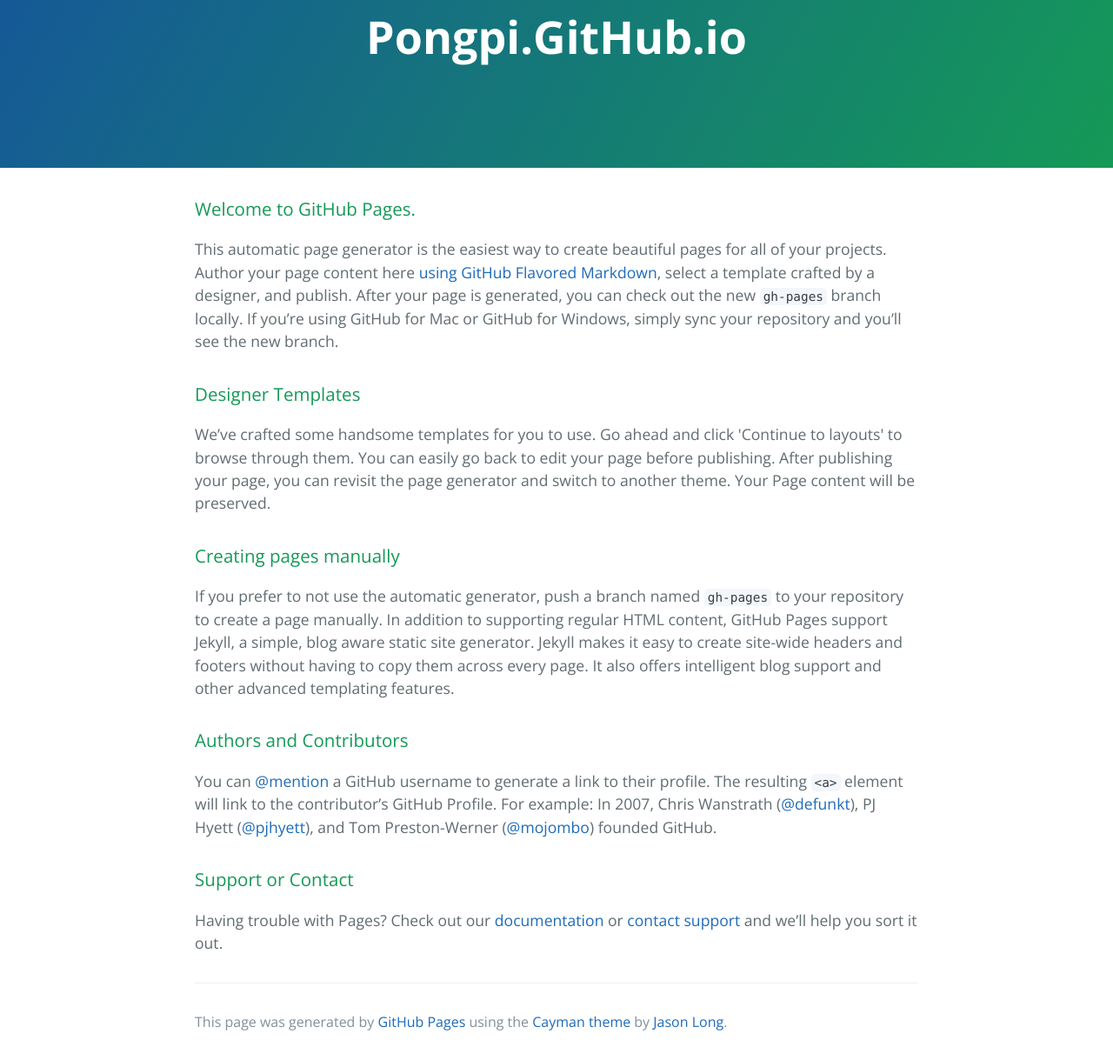
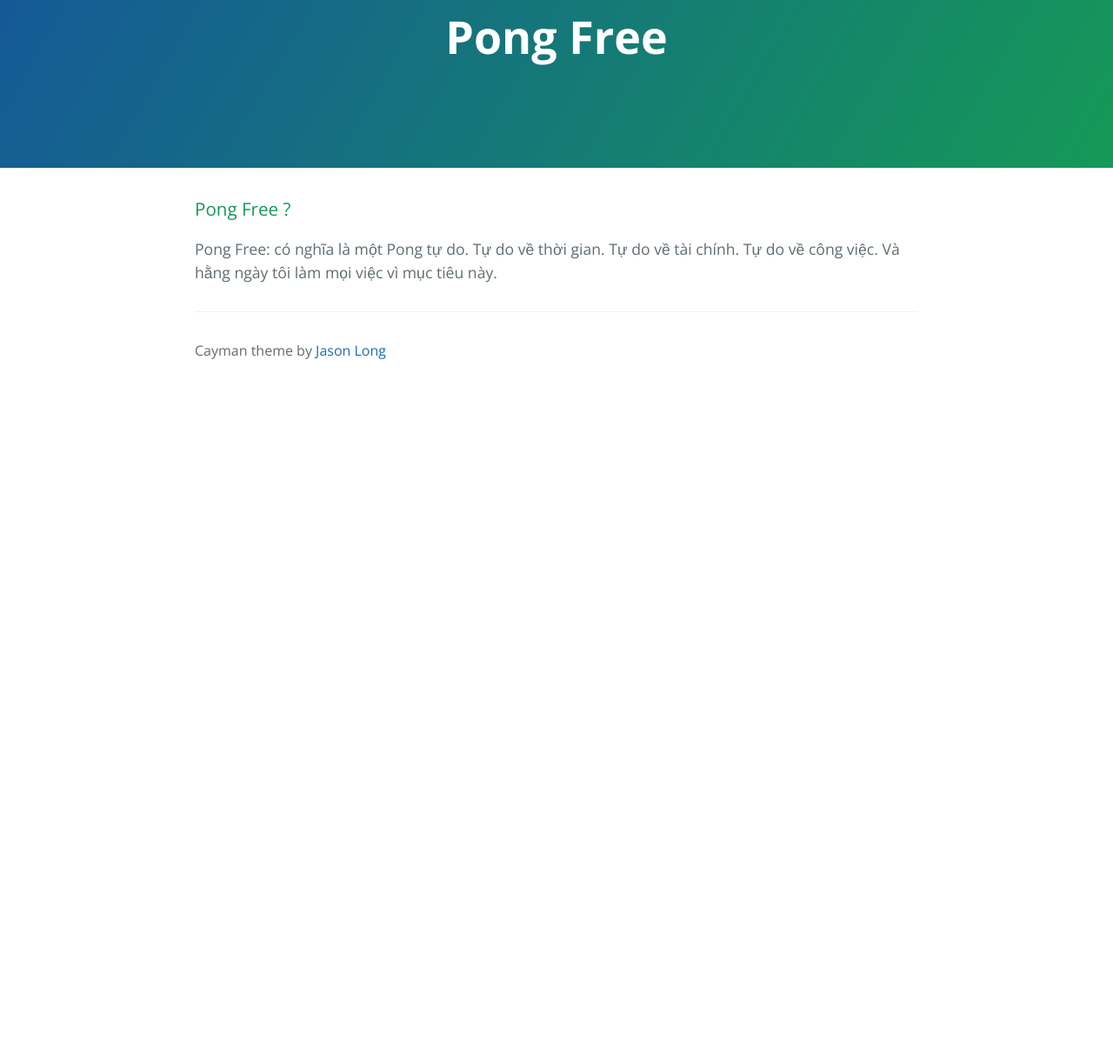
Before and after one commit to PongPi/PongPi.github.io, a plain HTML site: page index.html in a window 1280 px wide. Shown: the part 77-1296 px from the top of the page at 87% size. After the commit the page ends 800 px from the top, so only its background shows below. Drawn offline with nearby package versions, Linux system fonts and the light colour scheme.

Commit message:
Init data

```diff
--- a/index.html
+++ b/index.html
@@ -2,7 +2,7 @@
 <html lang="en-us">
   <head>
     <meta charset="UTF-8">
-    <title>Pongpi.GitHub.io by PongPi</title>
+    <title>Pong Free</title>
     <meta name="viewport" content="width=device-width, initial-scale=1">
     <link rel="stylesheet" type="text/css" href="stylesheets/normalize.css" media="screen">
     <link href='http://fonts.googleapis.com/css?family=Open+Sans:400,700' rel='stylesheet' type='text/css'>
@@ -11,39 +11,20 @@
   </head>
   <body>
     <section class="page-header">
-      <h1 class="project-name">Pongpi.GitHub.io</h1>
+      <h1 class="project-name">Pong Free</h1>
       <h2 class="project-tagline"></h2>
     </section>
 
     <section class="main-content">
-      <h3>
-<a id="welcome-to-github-pages" class="anchor" href="#welcome-to-github-pages" aria-hidden="true"><span class="octicon octicon-link"></span></a>Welcome to GitHub Pages.</h3>
+      <h3>Pong Free ?</h3>
 
-<p>This automatic page generator is the easiest way to create beautiful pages for all of your projects. Author your page content here <a href="https://guides.github.com/features/mastering-markdown/">using GitHub Flavored Markdown</a>, select a template crafted by a designer, and publish. After your page is generated, you can check out the new <code>gh-pages</code> branch locally. If you’re using GitHub for Mac or GitHub for Windows, simply sync your repository and you’ll see the new branch.</p>
+<p>Pong Free: có nghĩa là một Pong tự do. Tự do về thời gian. Tự do về tài chính. Tự do về công việc. Và hằng ngày tôi làm mọi việc vì mục tiêu này.</p>
 
-<h3>
-<a id="designer-templates" class="anchor" href="#designer-templates" aria-hidden="true"><span class="octicon octicon-link"></span></a>Designer Templates</h3>
 
-<p>We’ve crafted some handsome templates for you to use. Go ahead and click 'Continue to layouts' to browse through them. You can easily go back to edit your page before publishing. After publishing your page, you can revisit the page generator and switch to another theme. Your Page content will be preserved.</p>
-
-<h3>
-<a id="creating-pages-manually" class="anchor" href="#creating-pages-manually" aria-hidden="true"><span class="octicon octicon-link"></span></a>Creating pages manually</h3>
-
-<p>If you prefer to not use the automatic generator, push a branch named <code>gh-pages</code> to your repository to create a page manually. In addition to supporting regular HTML content, GitHub Pages support Jekyll, a simple, blog aware static site generator. Jekyll makes it easy to create site-wide headers and footers without having to copy them across every page. It also offers intelligent blog support and other advanced templating features.</p>
-
-<h3>
-<a id="authors-and-contributors" class="anchor" href="#authors-and-contributors" aria-hidden="true"><span class="octicon octicon-link"></span></a>Authors and Contributors</h3>
-
-<p>You can <a href="https://github.com/blog/821" class="user-mention">@mention</a> a GitHub username to generate a link to their profile. The resulting <code>&lt;a&gt;</code> element will link to the contributor’s GitHub Profile. For example: In 2007, Chris Wanstrath (<a href="https://github.com/defunkt" class="user-mention">@defunkt</a>), PJ Hyett (<a href="https://github.com/pjhyett" class="user-mention">@pjhyett</a>), and Tom Preston-Werner (<a href="https://github.com/mojombo" class="user-mention">@mojombo</a>) founded GitHub.</p>
-
-<h3>
-<a id="support-or-contact" class="anchor" href="#support-or-contact" aria-hidden="true"><span class="octicon octicon-link"></span></a>Support or Contact</h3>
-
-<p>Having trouble with Pages? Check out our <a href="https://help.github.com/pages">documentation</a> or <a href="https://github.com/contact">contact support</a> and we’ll help you sort it out.</p>
 
       <footer class="site-footer">
 
-        <span class="site-footer-credits">This page was generated by <a href="https://pages.github.com">GitHub Pages</a> using the <a href="https://github.com/jasonlong/cayman-theme">Cayman theme</a> by <a href="https://twitter.com/jasonlong">Jason Long</a>.</span>
+        Cayman theme</a> by <a href="https://twitter.com/jasonlong">Jason Long</a></span>
       </footer>
 
     </section>
```
